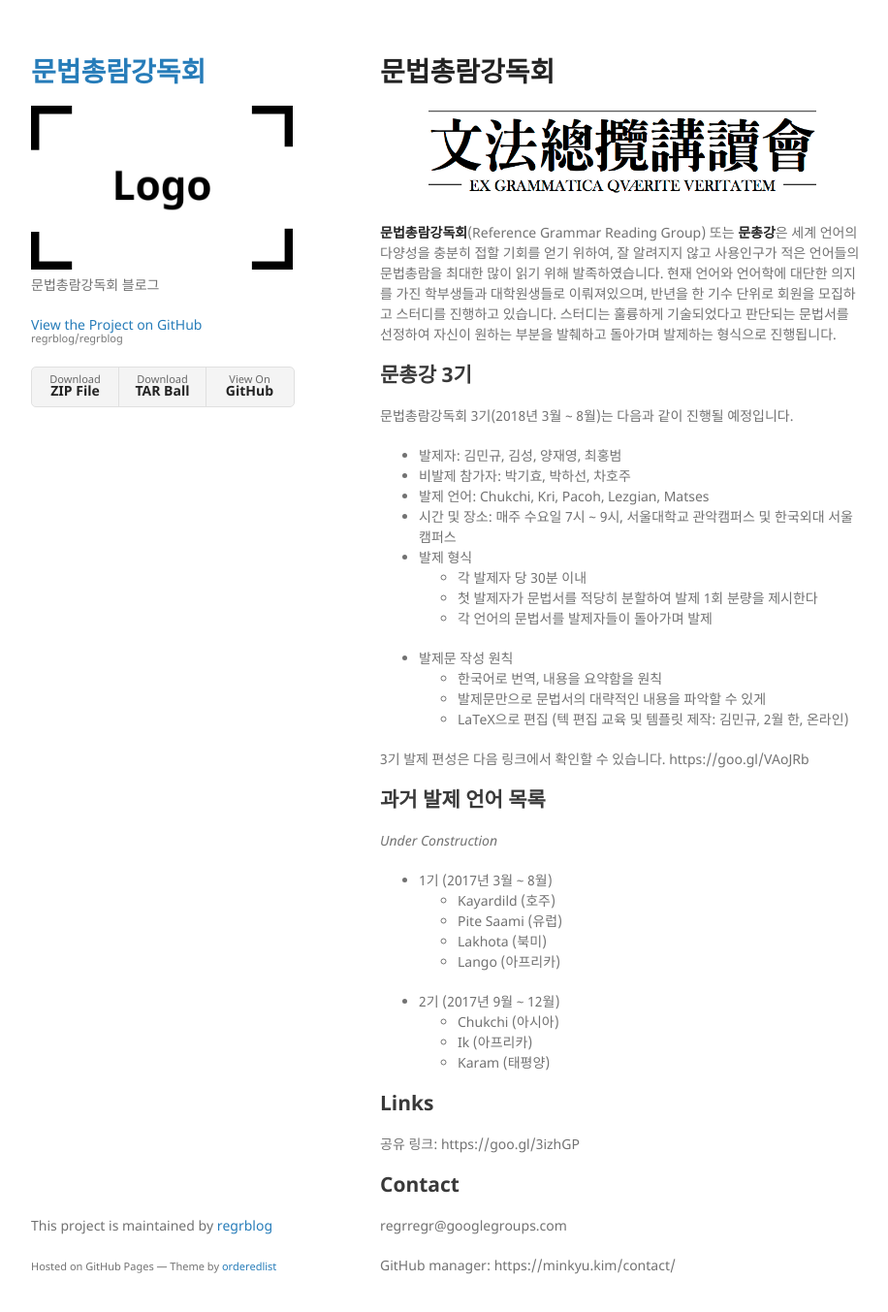
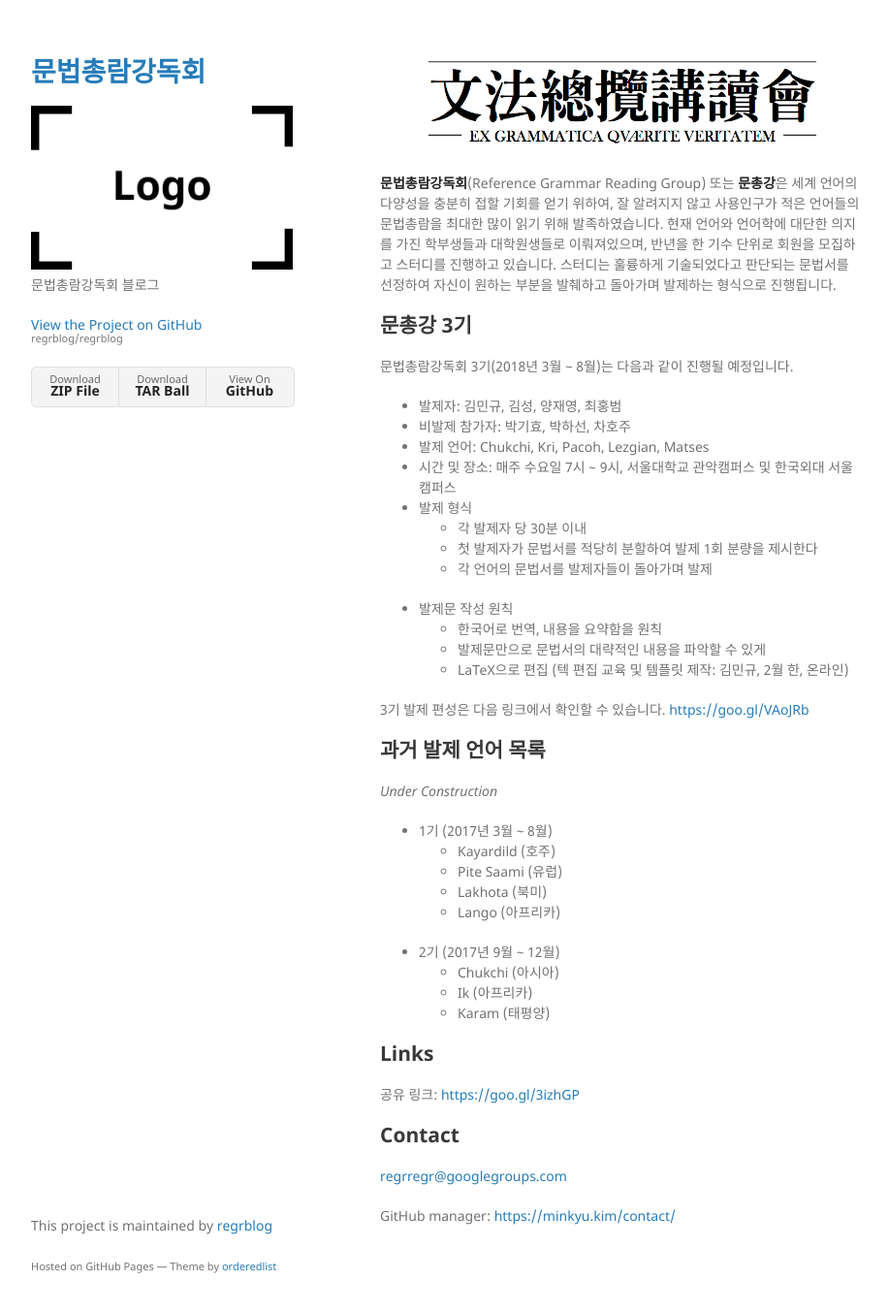
Before and after one commit to regrblog/regrblog, a Jekyll site: the page built from index.md, in a window 1280 px wide and 1385 px high. Shown: the top 1353 px of the window at 97% size, without its empty margins (178-1094 px from the left). Built offline with Jekyll 4.4.1, drawn with Linux system fonts in a browser that asks for light colours; our own code applies the rules of GitHub Pages for plain Markdown files; part of the change alters nothing that is shown.

Commit message:
add index.md

```diff
--- a/index.md
+++ b/index.md
@@ -1,5 +1,3 @@
-# 문법총람강독회
-
 <p align="center">
   <img src="assets/img/logo-300ppi.png" width='400px'>
 </p>
@@ -24,7 +22,7 @@
     *   LaTeX으로 편집 (텍 편집 교육 및 템플릿 제작: 김민규, 2월 한, 온라인)
 
 3기 발제 편성은 다음 링크에서 확인할 수 있습니다.
-https://goo.gl/VAoJRb
+[https://goo.gl/VAoJRb](https://goo.gl/VAoJRb)
 
 ## 과거 발제 언어 목록
 *Under Construction*
@@ -42,10 +40,10 @@ https://goo.gl/VAoJRb
 
 ## Links
 
-공유 링크: https://goo.gl/3izhGP
+공유 링크: [https://goo.gl/3izhGP](https://goo.gl/3izhGP)
 
 ## Contact
 
-regrregr@googlegroups.com
+[regrregr@googlegroups.com](mailto:regrregr@googlegroups.com)
 
-GitHub manager: https://minkyu.kim/contact/
+GitHub manager: [https://minkyu.kim/contact/](https://minkyu.kim/contact/)
```
